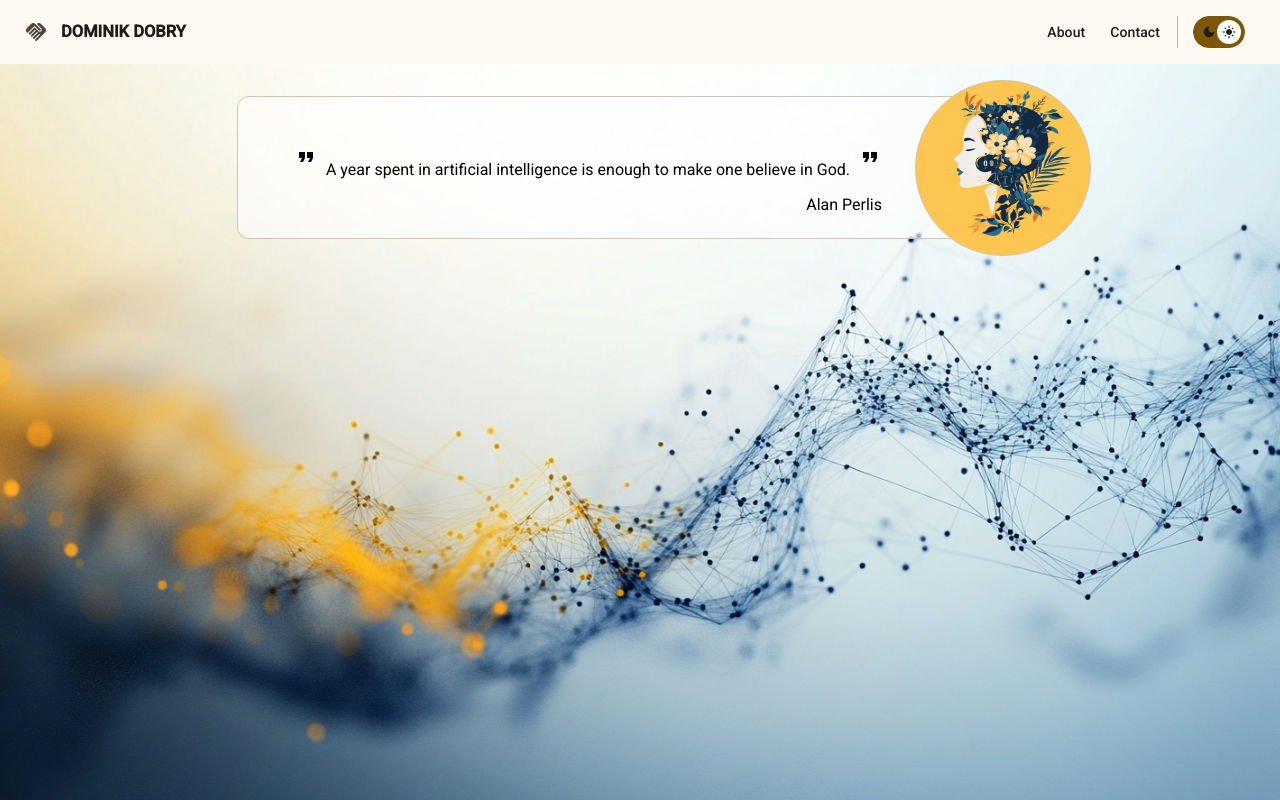
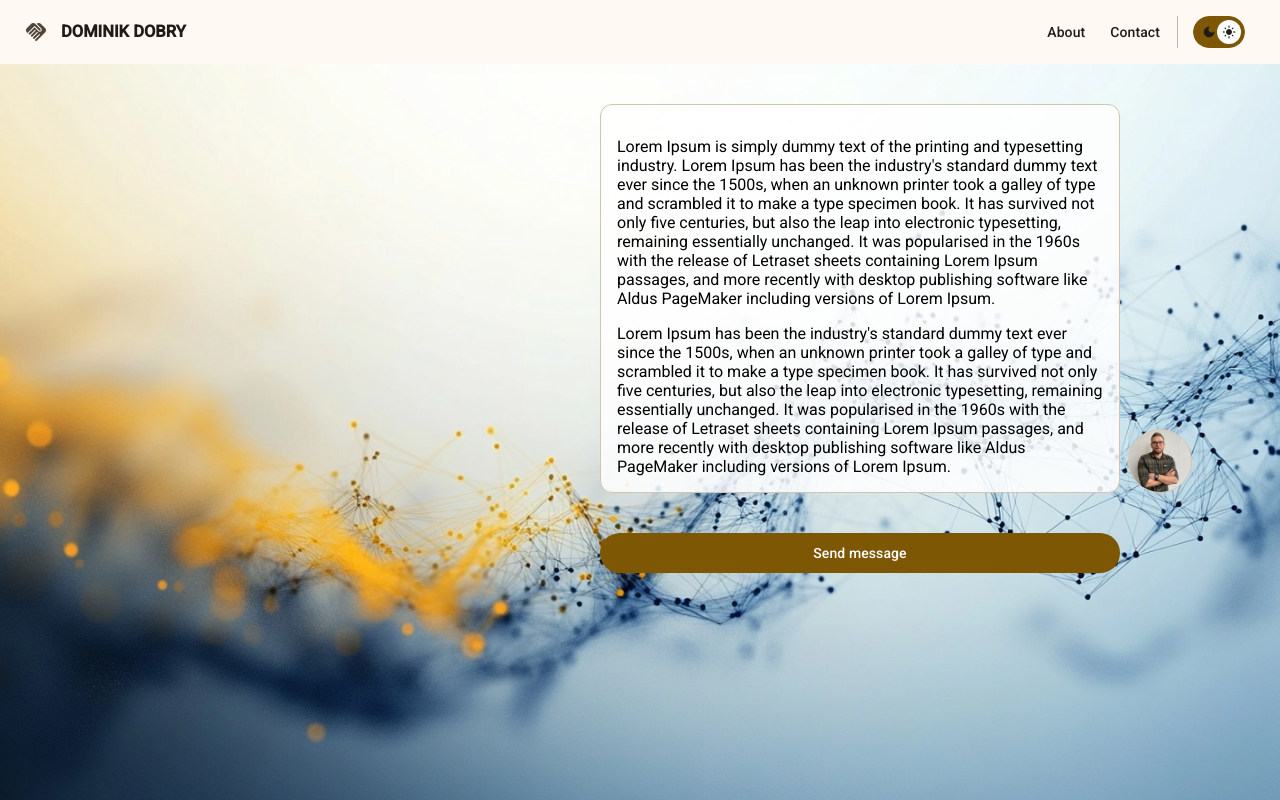
Before and after one commit to krzyzowskabeata/portfolio, an Angular app: page /welcome in a window 1280 px wide. Built offline with nearby package versions, Linux system fonts and the light colour scheme.

Commit message:
Initial chat component & removed quote component

```diff
--- /dev/null
+++ b/src/app/home/chat/chat.component.html
@@ -0,0 +1,24 @@
+<section class="chat-container">
+    <div class="chat-content">
+        <mat-card appearance="outlined" class="chat-card">
+            <mat-card-content>
+                <p *ngFor="let message of messages">{{ message }}</p>
+            </mat-card-content>
+        </mat-card>
+        <mat-card appearance="outlined" class="chat-image" matTooltip="Eh" matTooltipPosition="above"></mat-card>
+    </div>
+    <div class="chat-content">
+        <button mat-flat-button [matMenuTriggerFor]="chatMenu">Send message</button>
+        <!--ToDo Dialog instead of menu-->
+        <mat-menu #chatMenu="matMenu">
+            <button mat-menu-item>
+                <mat-icon>mail</mat-icon>
+                <span>Email</span>
+            </button>
+            <button mat-menu-item>
+                <mat-icon>linkedin</mat-icon>
+                <span>LinkedIn</span>
+            </button>
+        </mat-menu>
+    </div>
+</section>
--- /dev/null
+++ b/src/app/home/chat/chat.component.scss
@@ -0,0 +1,34 @@
+@import '../../../assets/mixins';
+
+section.chat-container {
+    @include flex(flex-start, flex-end, column);
+
+    .chat-content {
+        @include flex(flex-start, flex-end, row, no-wrap);
+        margin: 2.5rem;
+        width: 50%;
+
+        .chat-card {
+            background-color: #ffffffd9;
+        }
+
+        .chat-image {
+            @include background(url('../../../assets/pf-pic.jpg'));
+            height: 4rem;
+            min-height: 4rem;
+            width: 4rem;
+            min-width: 4rem;
+            border-radius: 50%;
+            z-index: 1;
+            margin: 0 .5em;
+        }
+
+        &:last-of-type {
+            margin-top: 0;
+
+            button {
+                width: calc(100% - 80px);
+            }
+        }
+    }
+}
--- /dev/null
+++ b/src/app/home/chat/chat.component.ts
@@ -0,0 +1,26 @@
+import { NgFor } from '@angular/common';
+import { Component } from '@angular/core';
+import { MatButtonModule } from '@angular/material/button';
+import { MatCardModule } from '@angular/material/card';
+import { MatIconModule } from '@angular/material/icon';
+import { MatMenuModule } from '@angular/material/menu';
+import { MatTooltipModule}  from '@angular/material/tooltip';
+
+@Component({
+  selector: 'pf-chat',
+  standalone: true,
+  imports: [NgFor, MatButtonModule, MatIconModule, MatCardModule, MatMenuModule, MatTooltipModule],
+  templateUrl: './chat.component.html',
+  styleUrl: './chat.component.scss'
+})
+export class ChatComponent {
+
+  messages = [`Lorem Ipsum is simply dummy text of the printing and typesetting industry.
+  Lorem Ipsum has been the industry's standard dummy text ever since the 1500s, when an unknown printer took a galley of type and scrambled it to make a type specimen book.
+  It has survived not only five centuries, but also the leap into electronic typesetting, remaining essentially unchanged. It was popularised in the 1960s with the release of
+  Letraset sheets containing Lorem Ipsum passages, and more recently with desktop publishing software like Aldus PageMaker including versions of Lorem Ipsum.`,
+  `Lorem Ipsum has been the industry's standard dummy text ever since the 1500s, when an unknown printer took a galley of type and scrambled it to make a type specimen book.
+  It has survived not only five centuries, but also the leap into electronic typesetting, remaining essentially unchanged. It was popularised in the 1960s with the release of
+  Letraset sheets containing Lorem Ipsum passages, and more recently with desktop publishing software like Aldus PageMaker including versions of Lorem Ipsum.`];
+
+}
--- a/src/app/home/home.component.html
+++ b/src/app/home/home.component.html
@@ -1,5 +1,5 @@
 <div class="home-background">
     <div class="home-container">
-        <pf-quote></pf-quote>
+        <pf-chat></pf-chat>
     </div>
 </div>
--- a/src/app/home/home.component.ts
+++ b/src/app/home/home.component.ts
@@ -1,10 +1,10 @@
 import { Component } from '@angular/core';
-import { QuoteComponent } from './quote/quote.component';
+import { ChatComponent } from './chat/chat.component';
 
 @Component({
   selector: 'pf-home',
   standalone: true,
-  imports: [QuoteComponent],
+  imports: [ChatComponent],
   templateUrl: './home.component.html',
   styleUrl: './home.component.scss'
 })
--- a/src/app/home/quote/quote.component.html
+++ /dev/null
@@ -1,19 +0,0 @@
-<section class="quote-container">
-    <mat-card appearance="outlined" class="blockquote-card">
-        <mat-card-content>
-            <blockquote>
-                <p>
-                    <sup>
-                        <mat-icon aria-hidden="true" aria-label="Quote icon" fontIcon="format_quote"></mat-icon>
-                    </sup>
-                    &nbsp;{{ quote }}&nbsp;
-                    <sup>
-                        <mat-icon aria-hidden="true" aria-label="Quote icon" fontIcon="format_quote"></mat-icon>
-                    </sup>
-                </p>
-                <footer>{{ author }}</footer>
-            </blockquote>
-        </mat-card-content>
-      </mat-card>
-      <mat-card appearance="outlined" class="blockquote-image"></mat-card>
-</section>
--- a/src/app/home/quote/quote.component.scss
+++ /dev/null
@@ -1,25 +0,0 @@
-@import '../../../assets/variables';
-@import '../../../assets/mixins';
-
-section.quote-container {
-    @include flex(center, center);
-    margin: 2rem;
-
-    .blockquote-card {
-        background-color: #ffffff99;
-
-        blockquote {
-            @include flex(center, flex-end, column);
-            padding: 0 1.5rem .5rem 0;
-        }
-    }
-
-    .blockquote-image {
-        @include background(url('../../../assets/ai-face.png'));
-        height: 11rem;
-        width: 11rem;
-        border-radius: 50%;
-        z-index: 1;
-        margin: -3rem;
-    }
-}
--- a/src/app/home/quote/quote.component.ts
+++ /dev/null
@@ -1,17 +0,0 @@
-import { Component } from '@angular/core';
-import { MatIconModule } from '@angular/material/icon';
-import { MatCardModule } from '@angular/material/card';
-
-@Component({
-  selector: 'pf-quote',
-  standalone: true,
-  imports: [MatCardModule, MatIconModule],
-  templateUrl: './quote.component.html',
-  styleUrl: './quote.component.scss'
-})
-export class QuoteComponent {
-
-  quote = 'A year spent in artificial intelligence is enough to make one believe in God.';
-  author = 'Alan Perlis';
-
-}
```
Also changed, not shown: src/assets/pf-pic.jpg (added), 1 other file (tests, documents, lock files or other folders).
